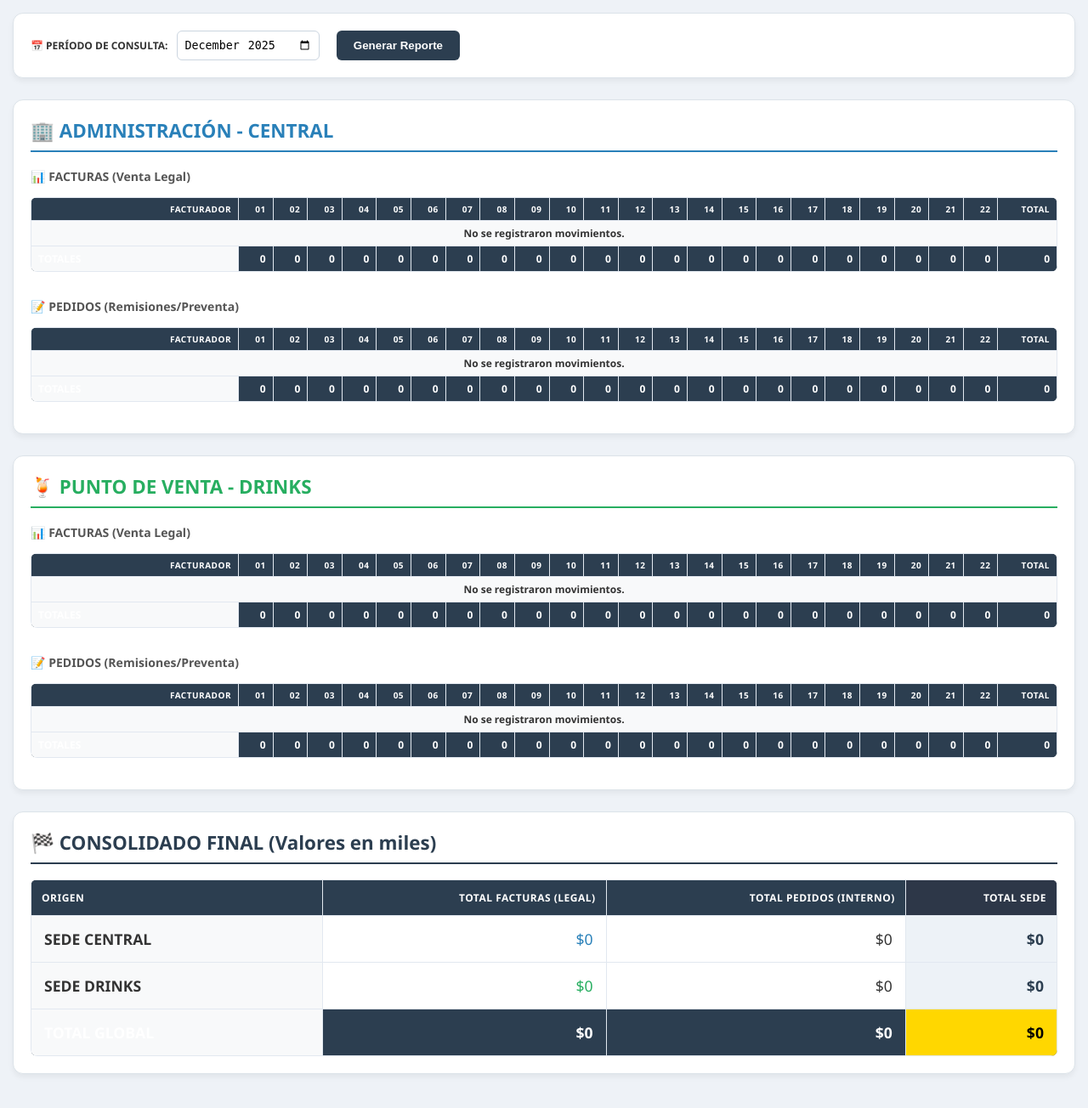
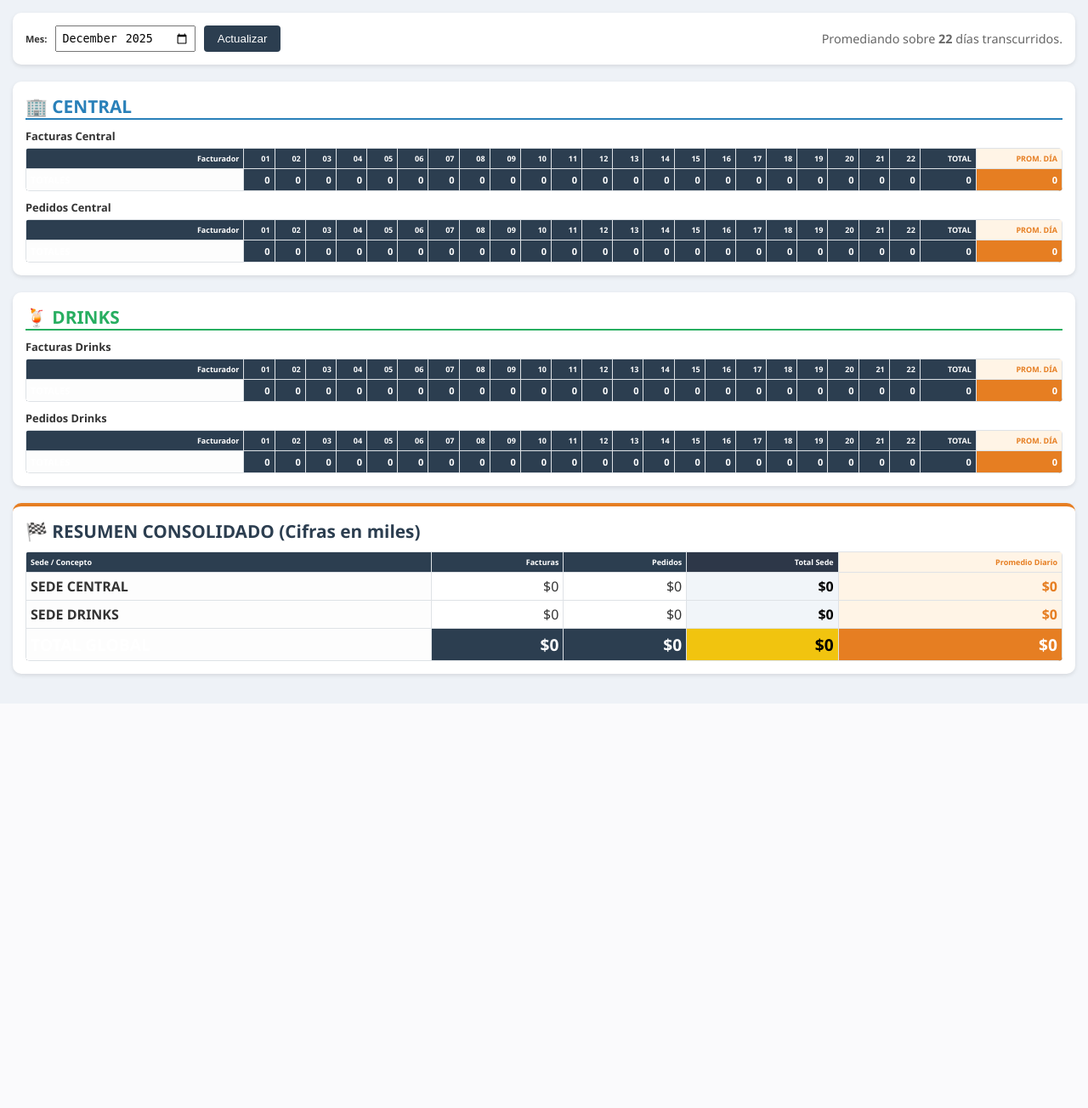
Before and after one commit to Jecksicokh2680/DrinksWeb, a PHP site: page /BnmaTotal.php in a window 1280 px wide. Shown: the whole page at 85% size. After the commit the page ends 799 px from the top, so only its background shows below. Run offline with PHP 8.4, Linux system fonts and the light colour scheme; data that the repository does not hold is empty.

Commit message:
bnma ok1

```diff
--- a/BnmaTotal.php
+++ b/BnmaTotal.php
@@ -10,13 +10,16 @@ $dbCentral = $mysqliCentral ?? $mysqli;
 $dbDrinks  = $mysqliPos;
 
 // =======================
-// Configuración de Fecha
+// Configuración de Fecha y Divisor de Promedio
 // =======================
 $fecha_input = $_GET['fecha'] ?? date('Y-m');
 $anioMes = str_replace('-', '', $fecha_input);
 list($anio, $mes) = explode('-', $fecha_input);
 $ultimoDiaMes = date('t', strtotime("$anio-$mes-01"));
-$hoyDia = (date('Y-m') == $fecha_input) ? date('d') : $ultimoDiaMes;
+
+// Si es el mes actual, promediamos por los días transcurridos hasta hoy.
+// Si es un mes pasado, promediamos por el total de días del mes.
+$hoyDia = (date('Y-m') == $fecha_input) ? (int)date('d') : (int)$ultimoDiaMes;
 
 $diasMes = [];
 for ($d = 1; $d <= $hoyDia; $d++) {
@@ -28,7 +31,6 @@ for ($d = 1; $d <= $hoyDia; $d++) {
 // =======================
 function obtenerDatos($db, $anioMes) {
     $data = [];
-
     // 1. Facturas
     $qF = "SELECT T1.NIT, T1.NOMBRES, F.FECHA, SUM(DF.CANTIDAD*DF.VALORPROD) AS TOTAL
            FROM FACTURAS F
@@ -43,7 +45,6 @@ function obtenerDatos($db, $anioMes) {
         $data[$r['NIT']]['NOM'] = $r['NOMBRES'];
         $data[$r['NIT']]['DIAS'][$dia]['F'] = (float)$r['TOTAL'];
     }
-
     // 2. Pedidos
     $qP = "SELECT V.NIT, V.NOMBRES, P.FECHA, SUM(DP.CANTIDAD*DP.VALORPROD) AS TOTAL
            FROM PEDIDOS P
@@ -69,24 +70,21 @@ function money($v) {
     return number_format($v / 1000, 0, ',', '.');
 }
 
-// Función para sumar totales de un array de datos
-function calcularGranTotal($datos, $tipo) {
+// Totales para la tabla final
+function calcularSuma($datos, $tipo) {
     $suma = 0;
     foreach($datos as $vendedor) {
         if(isset($vendedor['DIAS'])) {
-            foreach($vendedor['DIAS'] as $dia) {
-                $suma += $dia[$tipo] ?? 0;
-            }
+            foreach($vendedor['DIAS'] as $dia) $suma += $dia[$tipo] ?? 0;
         }
     }
     return $suma;
 }
 
-// Totales para la tabla final
-$tfCentral = calcularGranTotal($datosCentral, 'F');
-$tpCentral = calcularGranTotal($datosCentral, 'P');
-$tfDrinks  = calcularGranTotal($datosDrinks, 'F');
-$tpDrinks  = calcularGranTotal($datosDrinks, 'P');
+$tfCentral = calcularSuma($datosCentral, 'F');
+$tpCentral = calcularSuma($datosCentral, 'P');
+$tfDrinks  = calcularSuma($datosDrinks, 'F');
+$tpDrinks  = calcularSuma($datosDrinks, 'P');
 ?>
 
 <!DOCTYPE html>
@@ -94,73 +92,55 @@ $tpDrinks  = calcularGranTotal($datosDrinks, 'P');
 <head>
     <meta charset="utf-8">
     <meta name="viewport" content="width=device-width, initial-scale=1">
-    <title>Reporte Consolidado Mensual</title>
+    <title>Dashboard Ventas - Promedios</title>
     <style>
-        :root { --primary: #2c3e50; --central: #2980b9; --drinks: #27ae60; --light: #f8f9fa; }
-        body { font-family: 'Segoe UI', Tahoma, Geneva, Verdana, sans-serif; background: #eef2f7; margin: 0; padding: 15px; font-size: 12px; color: #333; }
+        :root { --primary: #2c3e50; --central: #2980b9; --drinks: #27ae60; --light: #f8f9fa; --accent: #e67e22; }
+        body { font-family: 'Segoe UI', sans-serif; background: #eef2f7; margin: 0; padding: 15px; font-size: 11px; color: #333; }
+        .container { max-width: 1600px; margin: auto; }
+        .section { background: white; padding: 15px; border-radius: 10px; margin-bottom: 20px; box-shadow: 0 2px 5px rgba(0,0,0,0.1); }
+        h2 { margin: 0 0 10px 0; font-size: 1.3rem; display: flex; align-items: center; gap: 8px; }
+        .header-central { color: var(--central); border-bottom: 2px solid var(--central); }
+        .header-drinks { color: var(--drinks); border-bottom: 2px solid var(--drinks); }
 
-        .container { max-width: 1400px; margin: auto; }
-        .section { background: white; padding: 20px; border-radius: 12px; margin-bottom: 25px; box-shadow: 0 4px 6px rgba(0,0,0,0.05); border: 1px solid #dce3e9; }
+        .table-responsive { width: 100%; overflow-x: auto; border-radius: 5px; }
+        table { border-collapse: collapse; width: 100%; min-width: 1000px; }
+        th, td { border: 1px solid #dee2e6; padding: 5px; text-align: right; }
+        th { background: var(--primary); color: white; font-size: 9px; position: sticky; top: 0; }
 
-        h2 { margin-top: 0; display: flex; align-items: center; gap: 10px; font-size: 1.4rem; }
-        .header-central { color: var(--central); border-bottom: 2px solid var(--central); padding-bottom: 8px; }
-        .header-drinks { color: var(--drinks); border-bottom: 2px solid var(--drinks); padding-bottom: 8px; }
-        .header-resumen { color: var(--primary); border-bottom: 2px solid var(--primary); padding-bottom: 8px; }
+        td:first-child { text-align: left; background: #fdfdfd; font-weight: bold; position: sticky; left: 0; z-index: 2; min-width: 140px; }
 
-        /* Responsive Table Wrapper */
-        .table-responsive { width: 100%; overflow-x: auto; margin-top: 15px; -webkit-overflow-scrolling: touch; border-radius: 8px; }
-
-        table { border-collapse: collapse; width: 100%; min-width: 800px; background: white; }
-        th, td { border: 1px solid #e2e8f0; padding: 6px 8px; text-align: right; }
-        th { background: var(--primary); color: white; font-weight: 600; text-transform: uppercase; font-size: 10px; letter-spacing: 0.5px; position: sticky; top: 0; }
-
-        td:first-child { text-align: left; background: var(--light); font-weight: bold; position: sticky; left: 0; z-index: 1; min-width: 160px; }
-
-        .total-col { background: #edf2f7; font-weight: bold; color: var(--primary); }
+        .col-total { background: #f1f5f9; font-weight: bold; color: #000; }
+        .col-avg { background: #fff4e6; font-weight: bold; color: var(--accent); }
         .total-row { background: var(--primary) !important; color: white; font-weight: bold; }
 
-        /* Resumen Table */
-        .resumen-table { min-width: 100% !important; font-size: 1.1rem; }
-        .resumen-table td { padding: 15px; }
-        .resumen-table th { font-size: 12px; padding: 12px; }
-
-        .btn { padding: 10px 20px; background: var(--primary); color: white; border: none; border-radius: 6px; cursor: pointer; font-weight: bold; }
-        .input-month { padding: 8px; border-radius: 6px; border: 1px solid #cbd5e0; margin-right: 10px; }
-
-        @media (max-width: 768px) {
-            body { padding: 8px; font-size: 11px; }
-            .section { padding: 12px; }
-            th, td { padding: 4px; }
-        }
+        .resumen-table { min-width: 100% !important; font-size: 1rem; }
+        .btn { padding: 8px 16px; background: var(--primary); color: white; border: none; border-radius: 4px; cursor: pointer; }
     </style>
 </head>
 <body>
 
 <div class="container">
-
-    <!-- FILTRO -->
     <div class="section">
-        <form method="GET" style="display: flex; align-items: center; flex-wrap: wrap; gap: 10px;">
-            <label><strong>📅 PERÍODO DE CONSULTA:</strong></label>
-            <input type="month" name="fecha" class="input-month" value="<?=$fecha_input?>">
-            <button type="submit" class="btn">Generar Reporte</button>
+        <form method="GET" style="display:flex; gap:10px; align-items:center;">
+            <strong>Mes:</strong>
+            <input type="month" name="fecha" value="<?=$fecha_input?>" style="padding:5px;">
+            <button type="submit" class="btn">Actualizar</button>
+            <span style="font-size:0.9rem; color:#666; margin-left:auto;">
+                Promediando sobre <b><?=$hoyDia?></b> días transcurridos.
+            </span>
         </form>
     </div>
 
     <?php
-    function dibujarTabla($titulo, $idx, $datos, $diasMes) {
-        echo "<h3 style='margin-bottom:5px; color:#555;'>$titulo</h3>";
-        echo "<div class='table-responsive'>";
-        echo "<table><thead><tr><th>Facturador</th>";
+    function dibujarTablaConPromedio($titulo, $idx, $datos, $diasMes, $divisor) {
+        echo "<h3 style='margin:10px 0 5px 0;'>$titulo</h3>";
+        echo "<div class='table-responsive'><table><thead><tr><th>Facturador</th>";
         foreach($diasMes as $d) echo "<th>$d</th>";
-        echo "<th>TOTAL</th></tr></thead><tbody>";
+        echo "<th>TOTAL</th><th class='col-avg'>PROM. DÍA</th></tr></thead><tbody>";
 
         $colTotals = array_fill_keys($diasMes, 0);
         $grandTotal = 0;
 
-        if(empty($datos)) {
-            echo "<tr><td colspan='".(count($diasMes)+2)."' style='text-align:center;'>No se registraron movimientos.</td></tr>";
-        } else {
         foreach($datos as $nit => $info) {
             $rowTotal = 0;
             echo "<tr><td>{$info['NOM']}</td>";
@@ -170,74 +150,77 @@ $tpDrinks  = calcularGranTotal($datosDrinks, 'P');
                 $colTotals[$d] += $v;
                 $rowTotal += $v;
             }
-                echo "<td class='total-col'>".money($rowTotal)."</td>";
+            $promedio = $rowTotal / $divisor;
+            echo "<td class='col-total'>".money($rowTotal)."</td>";
+            echo "<td class='col-avg'>".money($promedio)."</td>";
             $grandTotal += $rowTotal;
             echo "</tr>";
         }
-        }
+
         echo "</tbody><tfoot><tr class='total-row'><td>TOTALES</td>";
         foreach($colTotals as $ct) echo "<td>".money($ct)."</td>";
-        echo "<td>".money($grandTotal)."</td></tr></tfoot></table></div><br>";
+        echo "<td>".money($grandTotal)."</td>";
+        echo "<td style='background:var(--accent);'>".money($grandTotal / $divisor)."</td></tr></tfoot></table></div>";
     }
     ?>
 
-    <!-- SECCIÓN CENTRAL -->
     <div class="section">
-        <h2 class="header-central">🏢 ADMINISTRACIÓN - CENTRAL</h2>
+        <h2 class="header-central">🏢 CENTRAL</h2>
         <?php
-            dibujarTabla("📊 FACTURAS (Venta Legal)", "F", $datosCentral, $diasMes);
-            dibujarTabla("📝 PEDIDOS (Remisiones/Preventa)", "P", $datosCentral, $diasMes);
+            dibujarTablaConPromedio("Facturas Central", "F", $datosCentral, $diasMes, $hoyDia);
+            dibujarTablaConPromedio("Pedidos Central", "P", $datosCentral, $diasMes, $hoyDia);
         ?>
     </div>
 
-    <!-- SECCIÓN DRINKS -->
     <div class="section">
-        <h2 class="header-drinks">🍹 PUNTO DE VENTA - DRINKS</h2>
+        <h2 class="header-drinks">🍹 DRINKS</h2>
         <?php
-            dibujarTabla("📊 FACTURAS (Venta Legal)", "F", $datosDrinks, $diasMes);
-            dibujarTabla("📝 PEDIDOS (Remisiones/Preventa)", "P", $datosDrinks, $diasMes);
+            dibujarTablaConPromedio("Facturas Drinks", "F", $datosDrinks, $diasMes, $hoyDia);
+            dibujarTablaConPromedio("Pedidos Drinks", "P", $datosDrinks, $diasMes, $hoyDia);
         ?>
     </div>
 
-    <!-- TABLA DE RESUMEN FINAL -->
-    <div class="section">
-        <h2 class="header-resumen">🏁 CONSOLIDADO FINAL (Valores en miles)</h2>
+    <div class="section" style="border-top: 4px solid var(--accent);">
+        <h2 style="color:var(--primary);">🏁 RESUMEN CONSOLIDADO (Cifras en miles)</h2>
         <div class="table-responsive">
             <table class="resumen-table">
                 <thead>
                     <tr>
-                        <th style="text-align: left;">ORIGEN</th>
-                        <th>TOTAL FACTURAS (Legal)</th>
-                        <th>TOTAL PEDIDOS (Interno)</th>
-                        <th style="background:#2d3748">TOTAL SEDE</th>
+                        <th style="text-align:left;">Sede / Concepto</th>
+                        <th>Facturas</th>
+                        <th>Pedidos</th>
+                        <th style="background:#2d3748">Total Sede</th>
+                        <th class="col-avg">Promedio Diario</th>
                     </tr>
                 </thead>
                 <tbody>
                     <tr>
                         <td>SEDE CENTRAL</td>
-                        <td style="color:var(--central)">$<?=money($tfCentral)?></td>
+                        <td>$<?=money($tfCentral)?></td>
                         <td>$<?=money($tpCentral)?></td>
-                        <td class="total-col">$<?=money($tfCentral + $tpCentral)?></td>
+                        <td class="col-total">$<?=money($tfCentral + $tpCentral)?></td>
+                        <td class="col-avg">$<?=money(($tfCentral + $tpCentral) / $hoyDia)?></td>
                     </tr>
                     <tr>
                         <td>SEDE DRINKS</td>
-                        <td style="color:var(--drinks)">$<?=money($tfDrinks)?></td>
+                        <td>$<?=money($tfDrinks)?></td>
                         <td>$<?=money($tpDrinks)?></td>
-                        <td class="total-col">$<?=money($tfDrinks + $tpDrinks)?></td>
+                        <td class="col-total">$<?=money($tfDrinks + $tpDrinks)?></td>
+                        <td class="col-avg">$<?=money(($tfDrinks + $tpDrinks) / $hoyDia)?></td>
                     </tr>
                 </tbody>
                 <tfoot>
-                    <tr class="total-row">
+                    <tr class="total-row" style="font-size:1.2rem;">
                         <td>TOTAL GLOBAL</td>
                         <td>$<?=money($tfCentral + $tfDrinks)?></td>
                         <td>$<?=money($tpCentral + $tpDrinks)?></td>
-                        <td style="background:#ffd700; color:#000;">$<?=money($tfCentral + $tfDrinks + $tpCentral + $tpDrinks)?></td>
+                        <td style="background:#f1c40f; color:#000;">$<?=money($tfCentral + $tfDrinks + $tpCentral + $tpDrinks)?></td>
+                        <td style="background:var(--accent);">$<?=money(($tfCentral + $tfDrinks + $tpCentral + $tpDrinks) / $hoyDia)?></td>
                     </tr>
                 </tfoot>
             </table>
         </div>
     </div>
-
 </div>
 
 </body>
```
Lines whose indentation alone changed are shown as unchanged.
